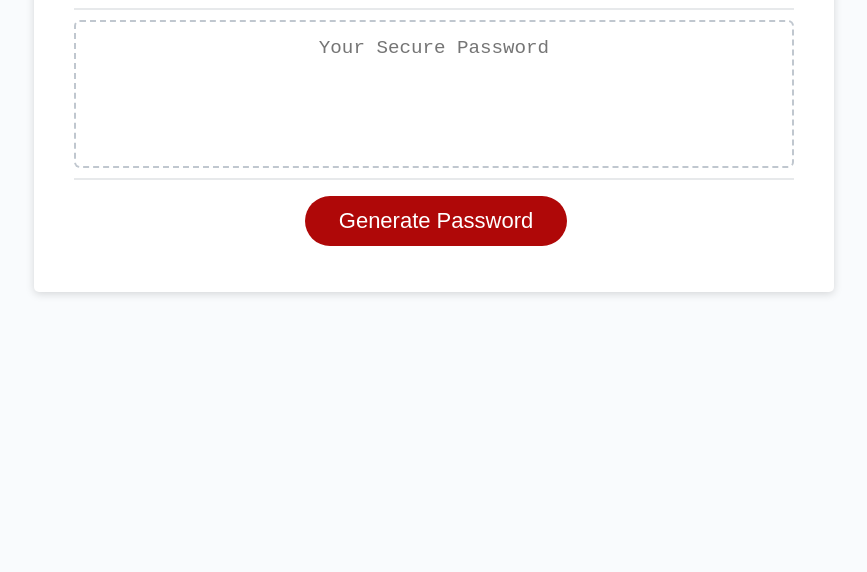
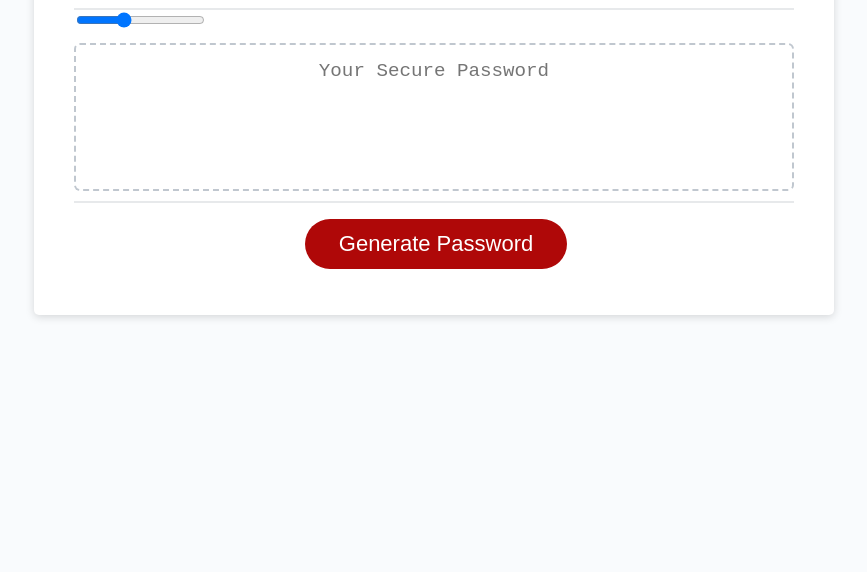
Before and after one commit to jamespericles/Homework-03, a plain HTML site: page Develop/index.html in a window 1280 px wide. Shown: the part 228-800 px from the top of the page, without its empty margins (206-1073 px from the left). Drawn offline with Linux system fonts and the light colour scheme.

Commit message:
Added the beginning of a slider tool to index.html, also updated README to be more descriptive

```diff
--- a/Develop/index.html
+++ b/Develop/index.html
@@ -16,6 +16,16 @@
         <div class="card-header">
           <h2>Generate a Password</h2>
         </div>
+        <div class="slidecontainer">
+          <input
+            type="range"
+            min="8"
+            max="128"
+            value="50"
+            class="slider"
+            id="myRange"
+          />
+        </div>
         <div class="card-body">
           <textarea
             readonly
```
Also changed, not shown: 1 other file.
